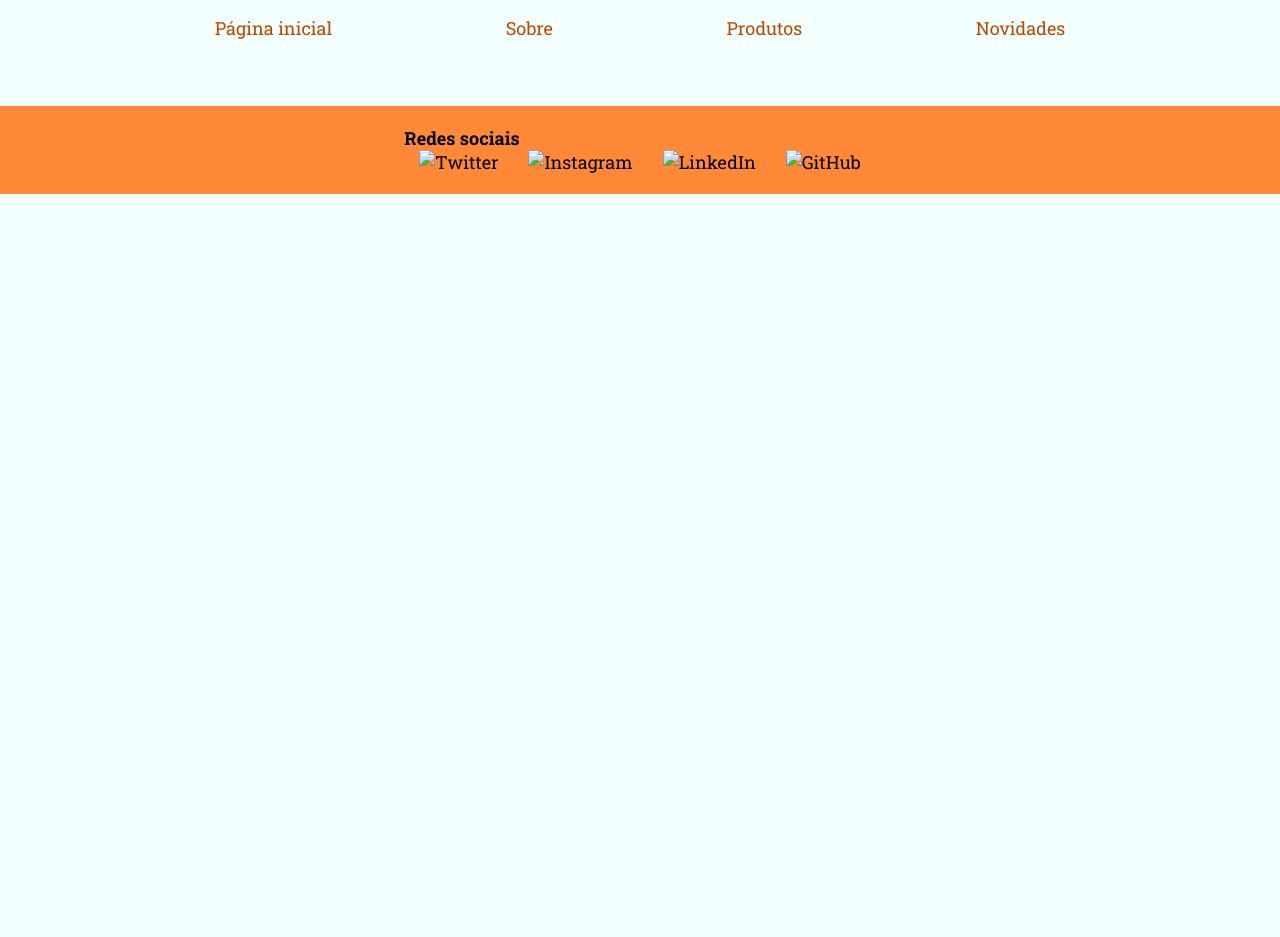
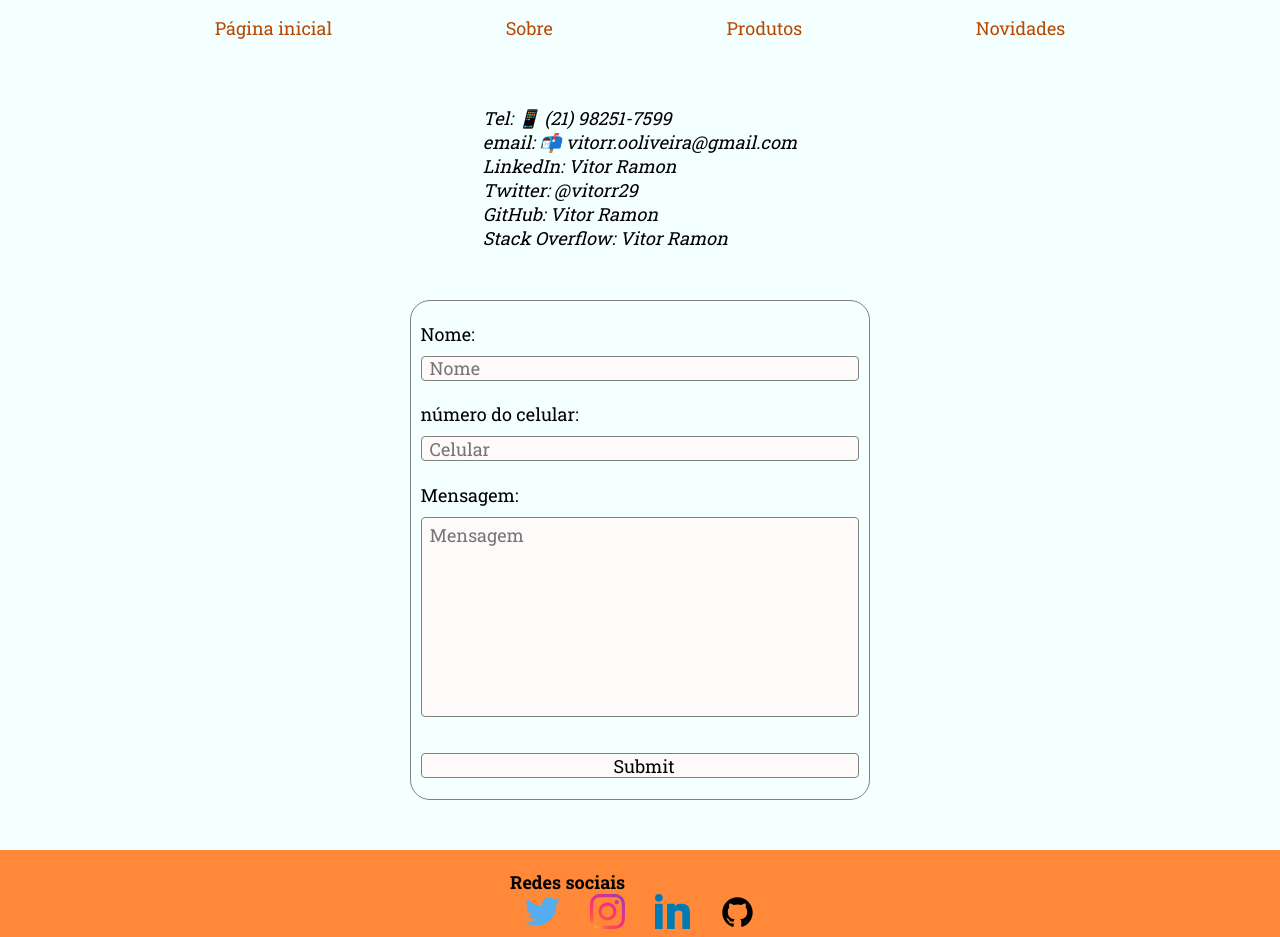
Before and after one commit to VTramon/AVA2-Desenvolvimento-de-aplica-es-para-WEB, a plain HTML site: page Contacts/index.html in a window 1280 px wide. Before the commit the page ends 800 px from the top, so only its background shows below. Drawn offline with Linux system fonts and the light colour scheme; files that its build step writes are made by us from their sources.

Commit message:
imrpoved the contact page

```diff
--- a/Contacts/index.html
+++ b/Contacts/index.html
@@ -5,7 +5,7 @@
   <meta charset="UTF-8">
   <meta http-equiv="X-UA-Compatible" content="IE=edge">
   <meta name="viewport" content="width=device-width, initial-scale=1.0">
-  <link rel="stylesheet" href="./style.css">
+  <link rel="stylesheet" href="./styles.css">
   <link rel="stylesheet" href="../default.css">
   <title>Contatos</title>
 </head>
@@ -19,18 +19,53 @@
       <li><a href="../News/index.html">Novidades</a></li>
     </nav>
   </header>
+
+  <main>
+    <address>
+      <p>Tel: <a target="_blank" href="tel:+5521982517599">📱 (21) 98251-7599</a></p>
+      <p>email: <a target="_blank" href="mailto:vitorr.ooliveira@gmail.com">📬
+          vitorr.ooliveira@gmail.com</a></p>
+      <p>LinkedIn: <a target="_blank"
+          href="https://www.linkedin.com/in/vitor-oliveira-543256163">Vitor Ramon</a></p>
+      <p>Twitter: <a target="_blank" href="https://twitter.com/vitorr29">@vitorr29</a></p>
+      <p>GitHub: <a target="_blank" href="https://github.com/VTramon">Vitor Ramon</a></p>
+      <p>Stack Overflow: <a target="_blank"
+          href="https://stackoverflow.com/users/17407230/vitor-ramon">Vitor Ramon</a></p>
+    </address>
+
+    <form class="contact_form" name="contact" method="POST" data-netlify="true">
+      <div>
+        <label for="name">Nome:</label>
+        <input placeholder="Nome" type="text" name="name" id="name">
+      </div>
+
+      <div>
+        <label for="tel">número do celular:</label>
+        <input placeholder="Celular" type="tel" name="tel" id="tel">
+      </div>
+
+      <div>
+        <label for="message">Mensagem:</label>
+        <textarea placeholder="Mensagem" name="message" id="message"></textarea>
+      </div>
+
+      <input class="submit" type="submit">
+    </form>
+  </main>
+
+
   <footer>
     <div class="footer__social_medias">
       <h4>Redes sociais</h4>
       <ul>
         <li><a href="https://twitter.com/vitorr29" target="#blank"><img
-              src="./public/images/socialMedias/Twitter.svg" alt="Twitter"></a></li>
+              src="../public/images/socialMedias/Twitter.svg" alt="Twitter"></a></li>
         <li><a href="https://www.instagram.com/vitorr_rramon/" target="#blank"><img
-              src="./public/images/socialMedias/Instagram.svg" alt="Instagram"></a></li>
+              src="../public/images/socialMedias/Instagram.svg" alt="Instagram"></a></li>
         <li><a href="https://www.linkedin.com/in/vitor-oliveira-543256163/" target="#blank"><img
-              src="./public/images/socialMedias/LinkedIn.svg" alt="LinkedIn"></a></li>
+              src="../public/images/socialMedias/LinkedIn.svg" alt="LinkedIn"></a></li>
         <li><a href="https://github.com/VTramon" target="#blank"><img
-              src="./public/images/socialMedias/GitHub.svg" alt="GitHub"></a></li>
+              src="../public/images/socialMedias/GitHub.svg" alt="GitHub"></a></li>
       </ul>
     </div>
   </footer>
--- a/Contacts/styles.css
+++ b/Contacts/styles.css
@@ -0,0 +1,67 @@
+.contact_form {
+  display: flex;
+  flex-direction: column;
+  justify-content: space-around;
+  align-items: flex-start;
+
+  width: 60%;
+  min-height: 500px;
+  margin-top: 50px;
+
+  border: 1px solid gray;
+  border-radius: 20px;
+  padding: 10px;
+}
+
+address {
+  justify-content: space-around;
+}
+
+.contact_form > div {
+  width: 100%;
+  height: auto;
+}
+
+.contact_form label {
+  width: 100%;
+}
+
+.contact_form textarea {
+  width: 100%;
+}
+
+input,
+textarea {
+  background-color: snow;
+  border: 1px solid gray;
+  border-radius: 4px;
+  padding-left: 8px;
+  resize: none;
+  width: 100%;
+  height: 25px;
+  margin-top: 10px;
+}
+
+textarea {
+  padding-top: 5px;
+  height: 200px;
+}
+
+@media (max-width: 1080px) {
+  .contact_form {
+    width: 80%;
+  }
+}
+
+@media (max-width: 480px) {
+  .contact_form {
+    width: 100%;
+    border: none;
+  }
+}
+/*
+.Pindamonhangaba img {
+
+  width: ;
+  height: ;
+} */
```
